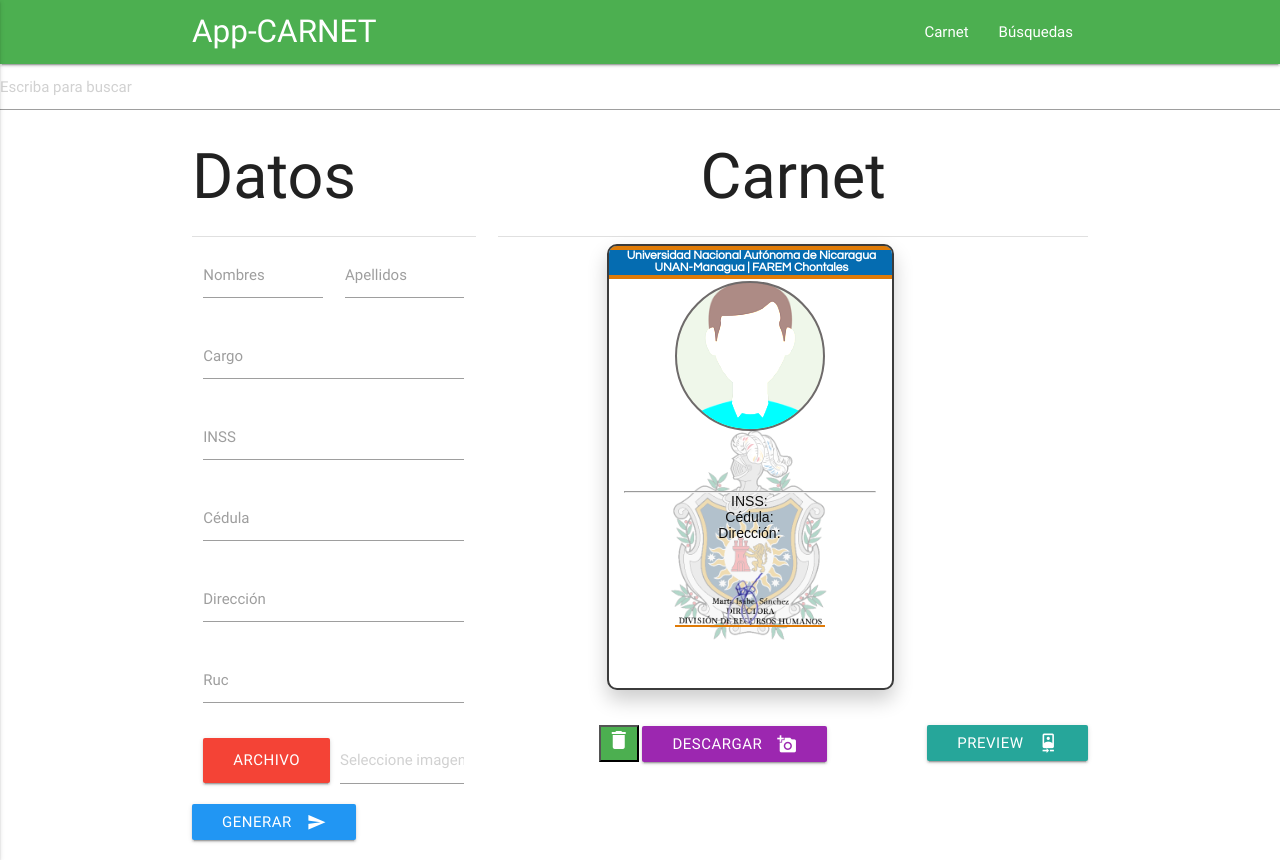
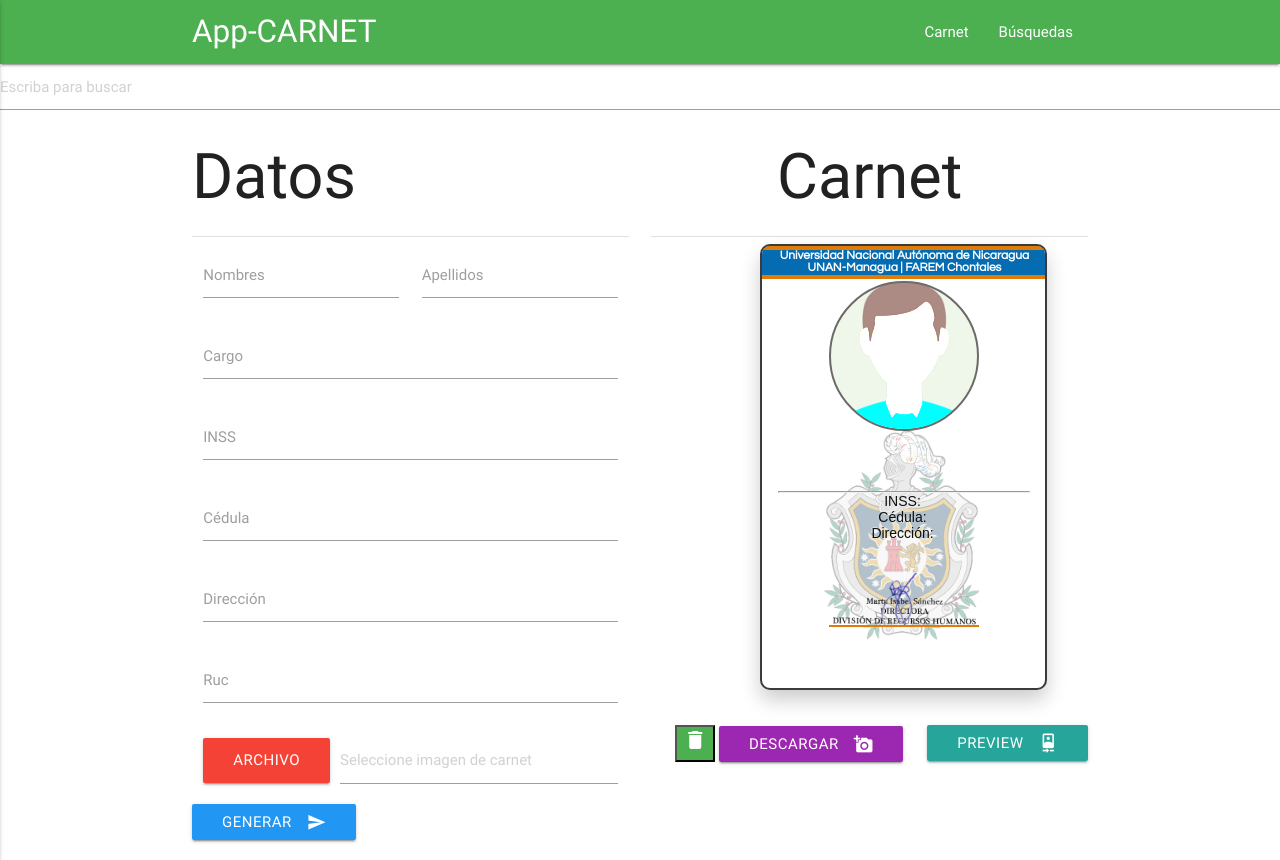
Before and after one commit to jonathanquehay/App-Carnet-FAREMCh, a plain HTML site: page index.html in a window 1280 px wide. Drawn offline with Linux system fonts and the light colour scheme.

Commit message:
Reparando los estilos

```diff
--- a/index.html
+++ b/index.html
@@ -55,7 +55,7 @@
 
   <div class="container">
     <div class="row">
-      <div class="col s12 m6 l4">
+      <div class="col s12 m6 l6">
         <h1>Datos</h1>
         <div class="divider"></div>
         <form id="formulario">
@@ -106,7 +106,7 @@
       </div>
 
 
-      <div class="carnet center col s12 m6 l8">
+      <div class="carnet center col s12 m6 l6">
         <h1>Carnet</h1>
         <div class="divider"></div>
 
```
